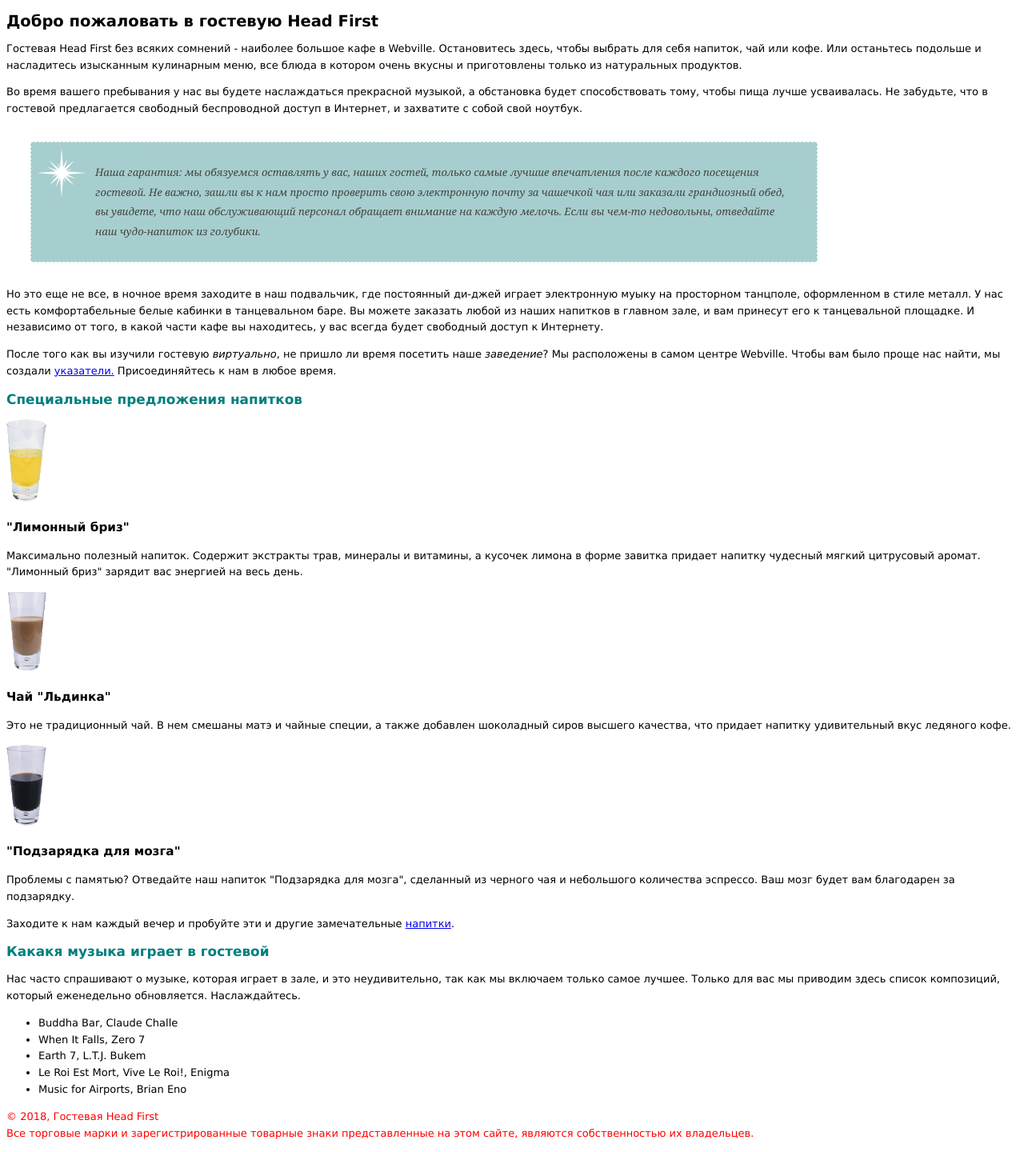
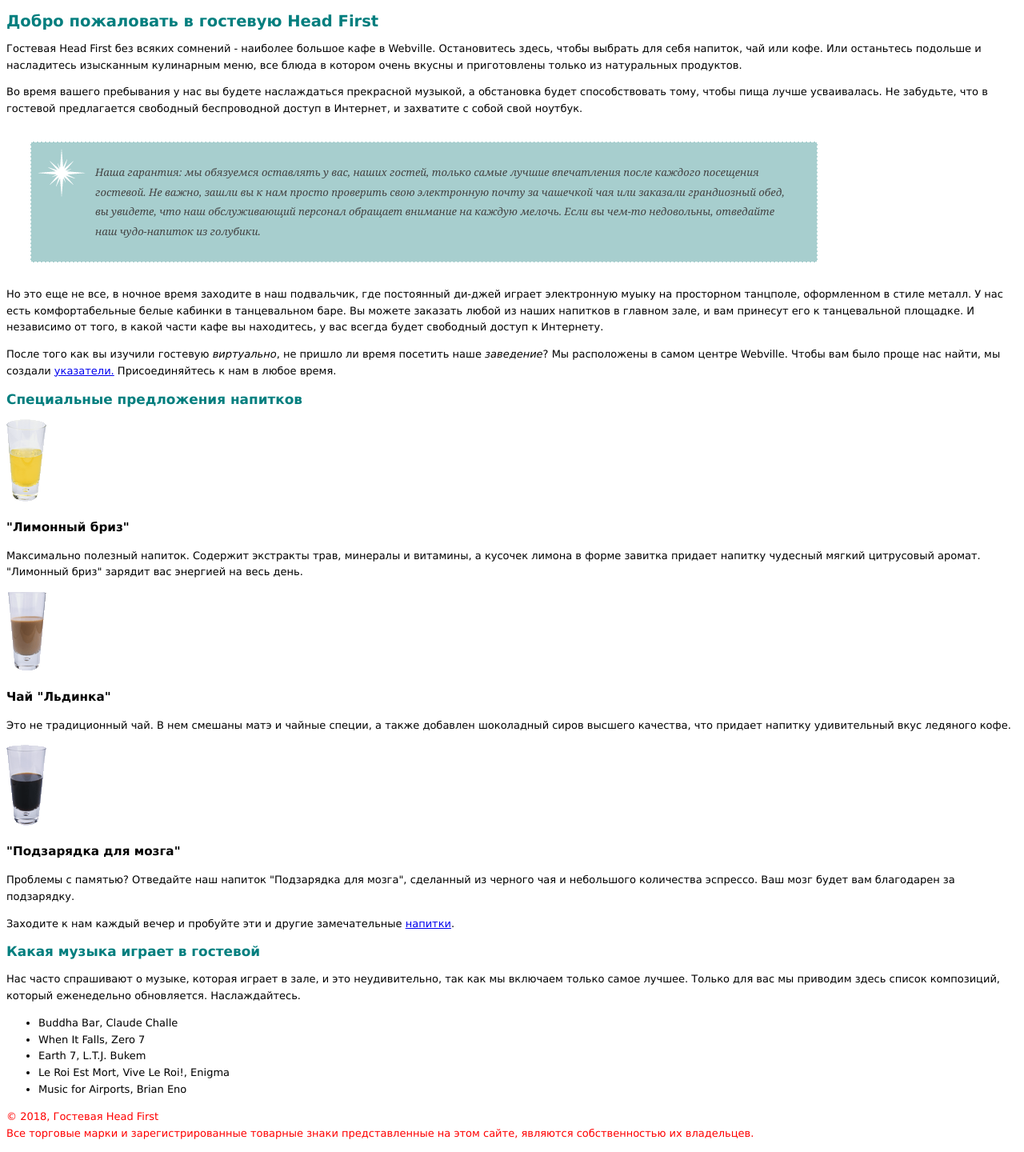
Before and after one commit to EliseyDev/head-first-html-examples, a plain HTML site: page chapter9/lounge/lounge.html in a window 1280 px wide. Shown: the part 213-1653 px from the top of the page at 80% size. Drawn offline with Linux system fonts and the light colour scheme.

Commit message:
Fix text mistake

```diff
--- a/chapter9/lounge/css/style.css
+++ b/chapter9/lounge/css/style.css
@@ -4,7 +4,7 @@ body {
     line-height: 1.6em;
 }
 
-h2, h2 {
+h1, h2 {
     color: #007e7e;
 }
 
@@ -25,7 +25,6 @@ h2 {
     margin: 30px 250px 30px 30px;
     line-height: 1.9em;
     background: #a7cece url(../images/background.gif) no-repeat top left;
-
 }
 
 p#footer {
--- a/chapter9/lounge/lounge.html
+++ b/chapter9/lounge/lounge.html
@@ -80,7 +80,7 @@
        title="Напитки гостевой Head First">напитки</a>.
 </p>
 
-<h2>Какакя музыка играет в гостевой</h2>
+<h2>Какая музыка играет в гостевой</h2>
 <p>
     Нас часто спрашивают о музыке, которая играет в зале, и это неудивительно, так как мы включаем только самое
     лучшее. Только для вас мы приводим здесь список композиций, который еженедельно обновляется.
```
